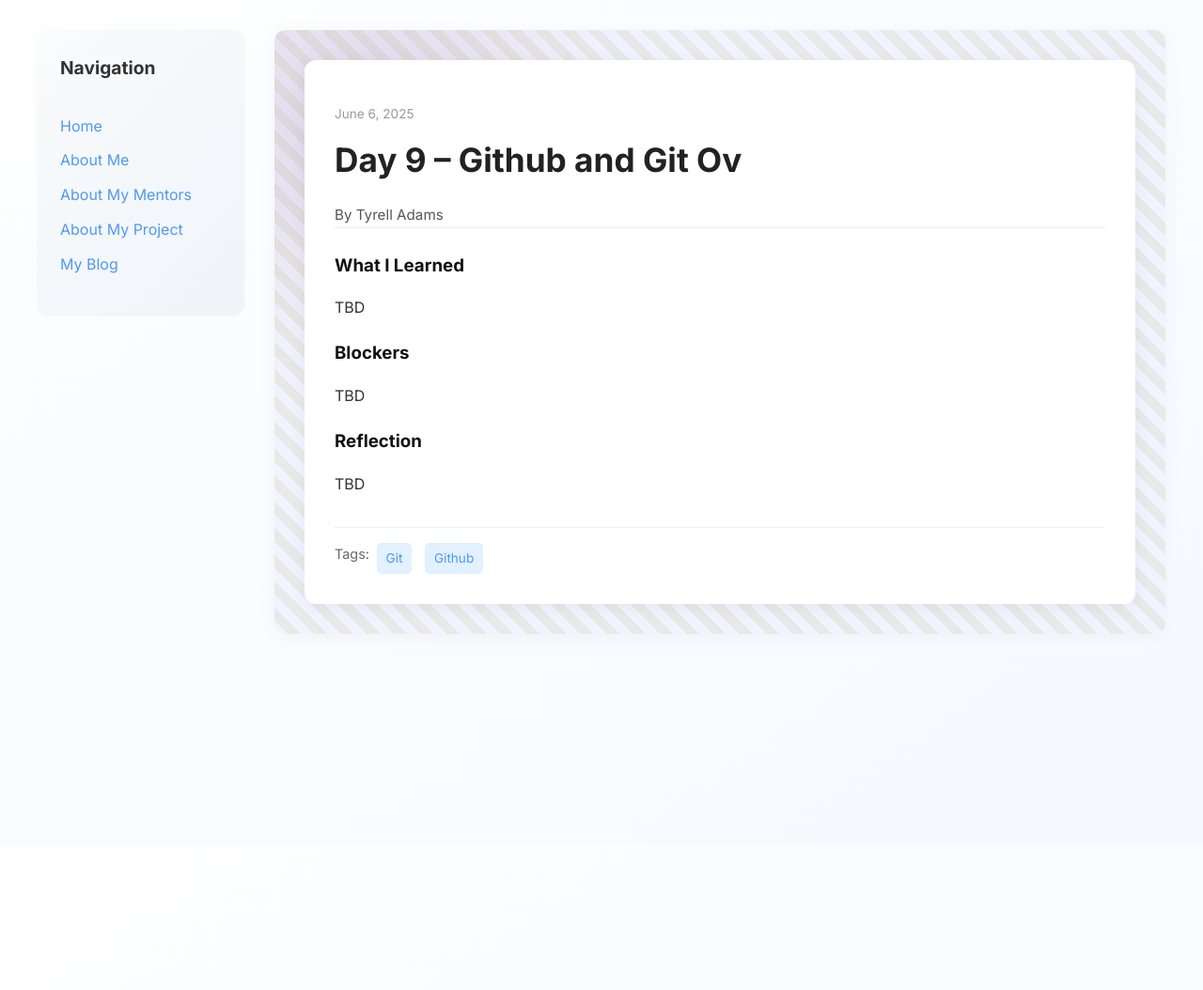
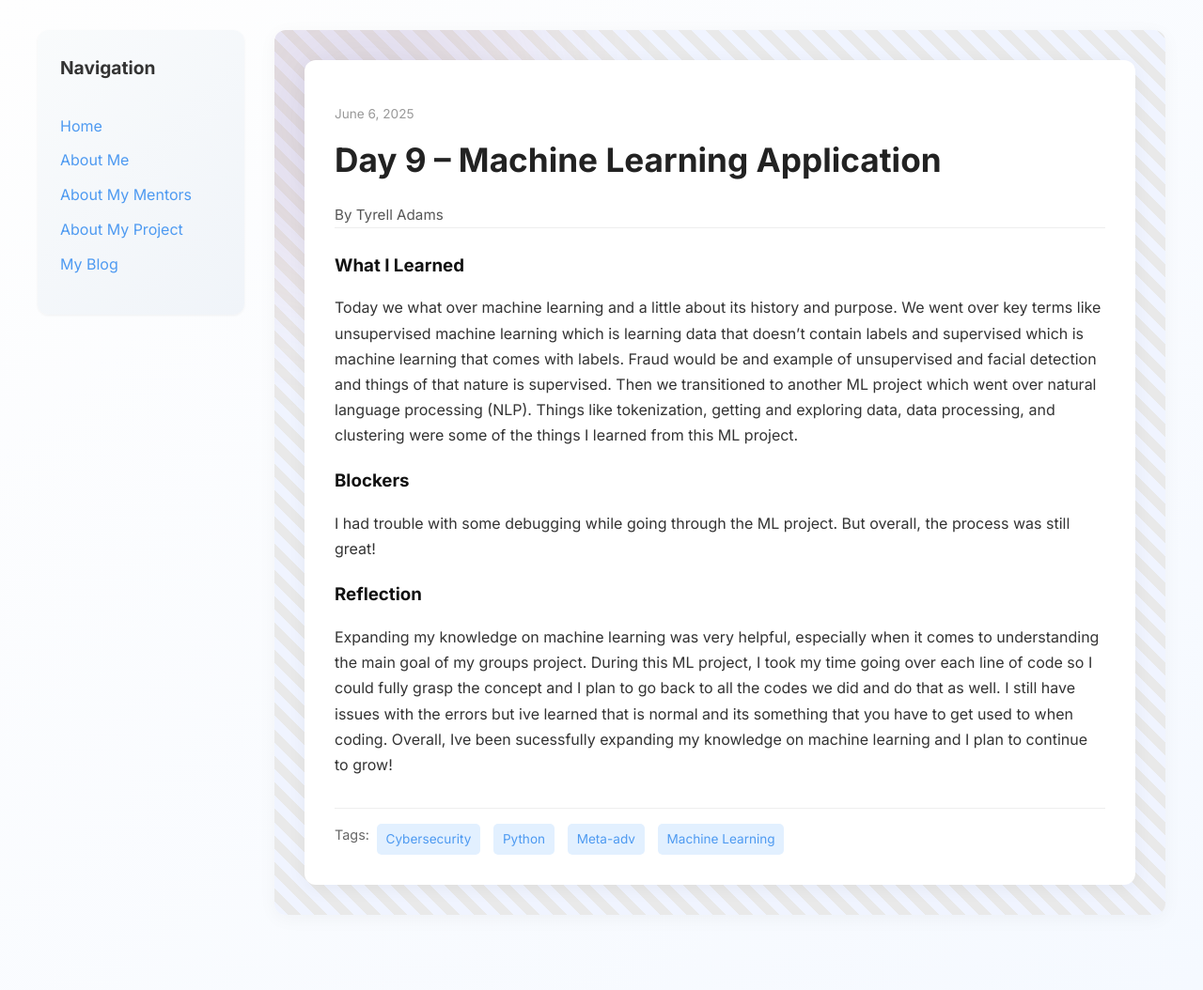
Before and after one commit to Tyrell-Adams/Tyrell-Adams.github.io, a Jekyll site: the page built from _posts/2025-06-06-day-9.md, in a window 1280 px wide. Shown: the whole page at 94% size. Built offline with Jekyll 4.4.1, drawn with Linux system fonts in a browser that asks for light colours; before the commit the page ends 900 px from its top, so only the background shows below that.

Commit message:
Update 2025-06-06-day-9.md

```diff
--- a/_posts/2025-06-06-day-9.md
+++ b/_posts/2025-06-06-day-9.md
@@ -1,15 +1,15 @@
 ---
 layout: post
-title: "Day 9 – Github and Git Ov"
+title: "Day 9 – Machine Learning Application"
 date: 2025-06-06
 author: Tyrell Adams
 permalink: /day9.html
-tags: ["Git", "Github"]
+tags: ["Cybersecurity", "Python", "Meta-adv", "Machine Learning"]
 
 what_i_learned: |
-  TBD
+  Today we what over machine learning and a little about its history and purpose. We went over key terms like unsupervised machine learning which is learning data that doesn't contain labels and supervised which is machine learning that comes with labels. Fraud would be and example of unsupervised and facial detection and things of that nature is supervised. Then we transitioned to another ML project which went over natural language processing (NLP). Things like tokenization, getting and exploring data, data processing, and clustering were some of the things I learned from this ML project.
 blockers: |
-  TBD
+  I had trouble with some debugging while going through the ML project. But overall, the process was still great!
 reflection: |
-  TBD
+  Expanding my knowledge on machine learning was very helpful, especially when it comes to understanding the main goal of my groups project. During this ML project, I took my time going over each line of code so I could fully grasp the concept and I plan to go back to all the codes we did and do that as well. I still have issues with the errors but ive learned that is normal and its something that you have to get used to when coding. Overall, Ive been sucessfully expanding my knowledge on machine learning and I plan to continue to grow!
 ---
```
